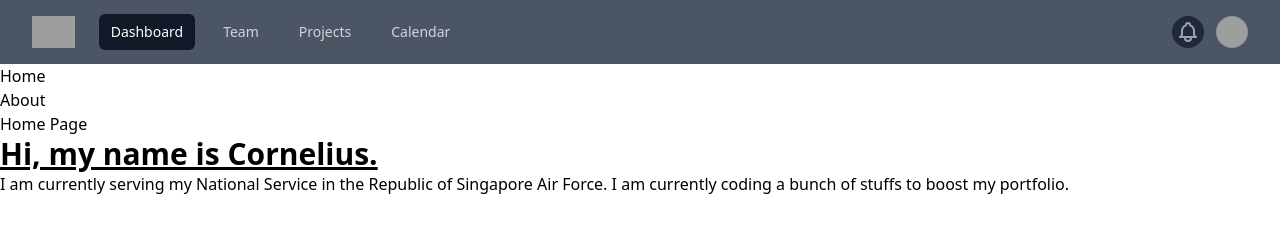
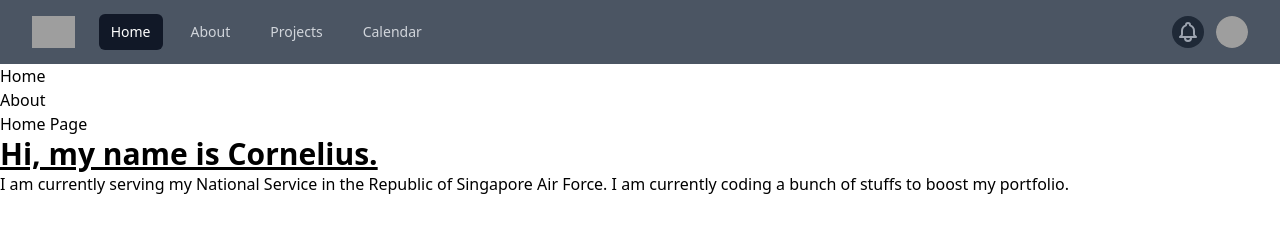
Before and after one commit to CorneliusAng/CorneliusAng.github.io, a Gatsby site: page / in a window 1280 px wide. Built offline with nearby package versions, Linux system fonts and the light colour scheme; Gatsby itself is replaced by a stand-in of ours; grey boxes are pictures that could not be loaded.

Commit message:
Update 'a' tag to Gatsby 'Link' tag in Navbar

```diff
--- a/src/components/navbar.tsx
+++ b/src/components/navbar.tsx
@@ -1,12 +1,13 @@
 import React, { Fragment } from "react";
 import { Disclosure, Menu, Transition } from "@headlessui/react";
 import { BellIcon, MenuIcon, XIcon } from "@heroicons/react/outline";
+import { Link } from 'gatsby';
 
 const navigation = [
-  { name: "Dashboard", href: "#", current: true },
-  { name: "Team", href: "#", current: false },
-  { name: "Projects", href: "#", current: false },
-  { name: "Calendar", href: "#", current: false },
+  { name: "Home", link: "/", current: true },
+  { name: "About", link: "/about", current: false },
+  { name: "Projects", link: "#", current: false },
+  { name: "Calendar", link: "#", current: false },
 ];
 
 function classNames(...classes) {
@@ -47,9 +48,9 @@ const Navbar = () => {
                 <div className="hidden sm:block sm:ml-6">
                   <div className="flex space-x-4">
                     {navigation.map((item) => (
-                      <a
+                      <Link
                         key={item.name}
-                        href={item.href}
+                        to={item.link}
                         className={classNames(
                           item.current
                             ? "bg-gray-900 text-white"
@@ -59,7 +60,7 @@ const Navbar = () => {
                         aria-current={item.current ? "page" : undefined}
                       >
                         {item.name}
-                      </a>
+                      </Link>
                     ))}
                   </div>
                 </div>
```
